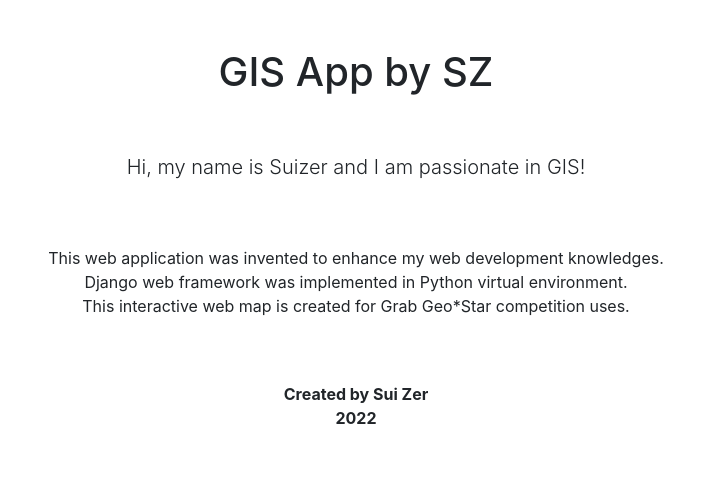
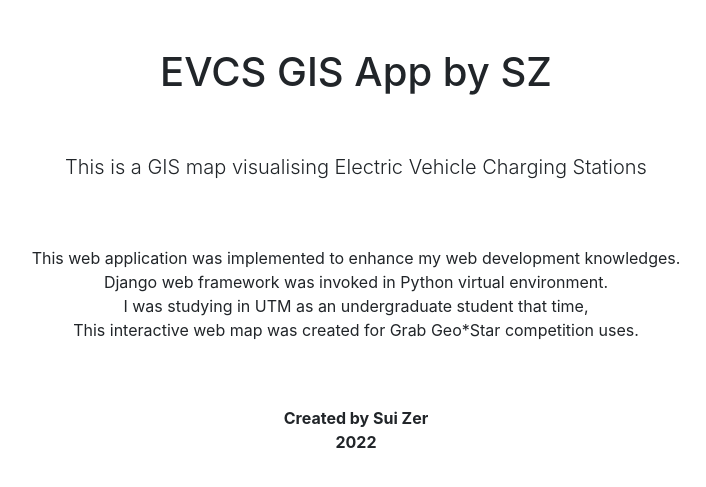
Before and after one commit to Suizer98/DjangoGIS, a Django app: page /aboutme/ in a window 1280 px wide. Shown: the part 56-543 px from the top of the page, without its empty margins (284-990 px from the left). Run offline with Django 4.2, Linux system fonts and the light colour scheme; some libraries are stand-ins or nearby versions.

Commit message:
Revise About page for EVCS GIS application
Updated title and content to reflect the purpose of the GIS app.

```diff
--- a/webgis/geoApp/Templates/geoApp/About.html
+++ b/webgis/geoApp/Templates/geoApp/About.html
@@ -10,7 +10,7 @@
   <meta name="description" content="">
   <meta name="author" content="">
 
-  <title>WebGIS</title>
+  <title>EVCS GIS SZ</title>
 
   <!-- Bootstrap core CSS -->
   <link rel="stylesheet" href="{% static '/bootstrap/css/bootstrap.min.css' %}">
@@ -48,10 +48,10 @@
   <div class="container">
     <div class="row">
       <div class="col-lg-12 text-center">
-        <h1 class="mt-5">GIS App by SZ</h1>
+        <h1 class="mt-5">EVCS GIS App by SZ</h1>
         <br>
         <br>
-        <p class="lead">Hi, my name is Suizer and I am passionate in GIS!</p>
+        <p class="lead">This is a GIS map visualising Electric Vehicle Charging Stations</p>
 
 
 <!--          {{ my_map|safe }}-->
@@ -59,9 +59,10 @@
         <ul class="list-unstyled">
         <br>
         <br>
-          <li>This web application was invented to enhance my web development knowledges. </li>
-          <li>Django web framework was implemented in Python virtual environment.</li>
-          <li>This interactive web map is created for Grab Geo*Star competition uses.</li>
+          <li>This web application was implemented to enhance my web development knowledges.</li>
+          <li>Django web framework was invoked in Python virtual environment.</li>
+          <li>I was studying in UTM as an undergraduate student that time,</li>
+          <li>This interactive web map was created for Grab Geo*Star competition uses.</li>
         </ul>
 
         <ul class="list-unstyled">
```
